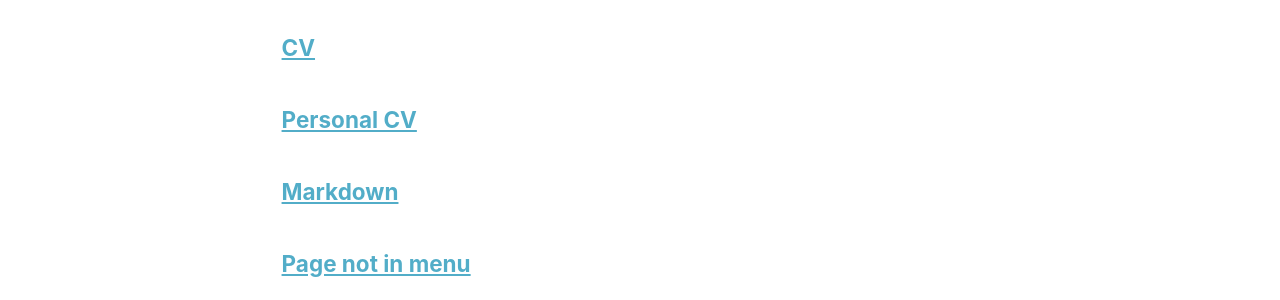
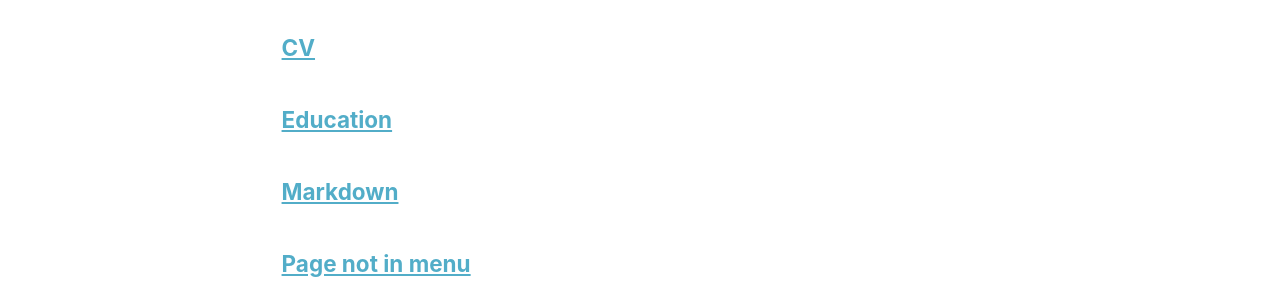
Before and after one commit to judgeblade/Personal_Portfolio_v2, a Jekyll site: the page built from _pages/page-archive.html, in a window 1280 px wide and 900 px high, scrolled down 344 px. Shown: the part 154-454 px from the top of the window. Built offline with Jekyll 4.4.1, drawn with Linux system fonts in a browser that asks for light colours; a style sheet for code colours, icons or effects is not loaded.

Commit message:
update CV

```diff
--- a/_pages/cv.md
+++ b/_pages/cv.md
@@ -1,6 +1,5 @@
 ---
 layout: archive
-title: "Personal CV"
 permalink: /cv/
 author_profile: true
 redirect_from:
```
